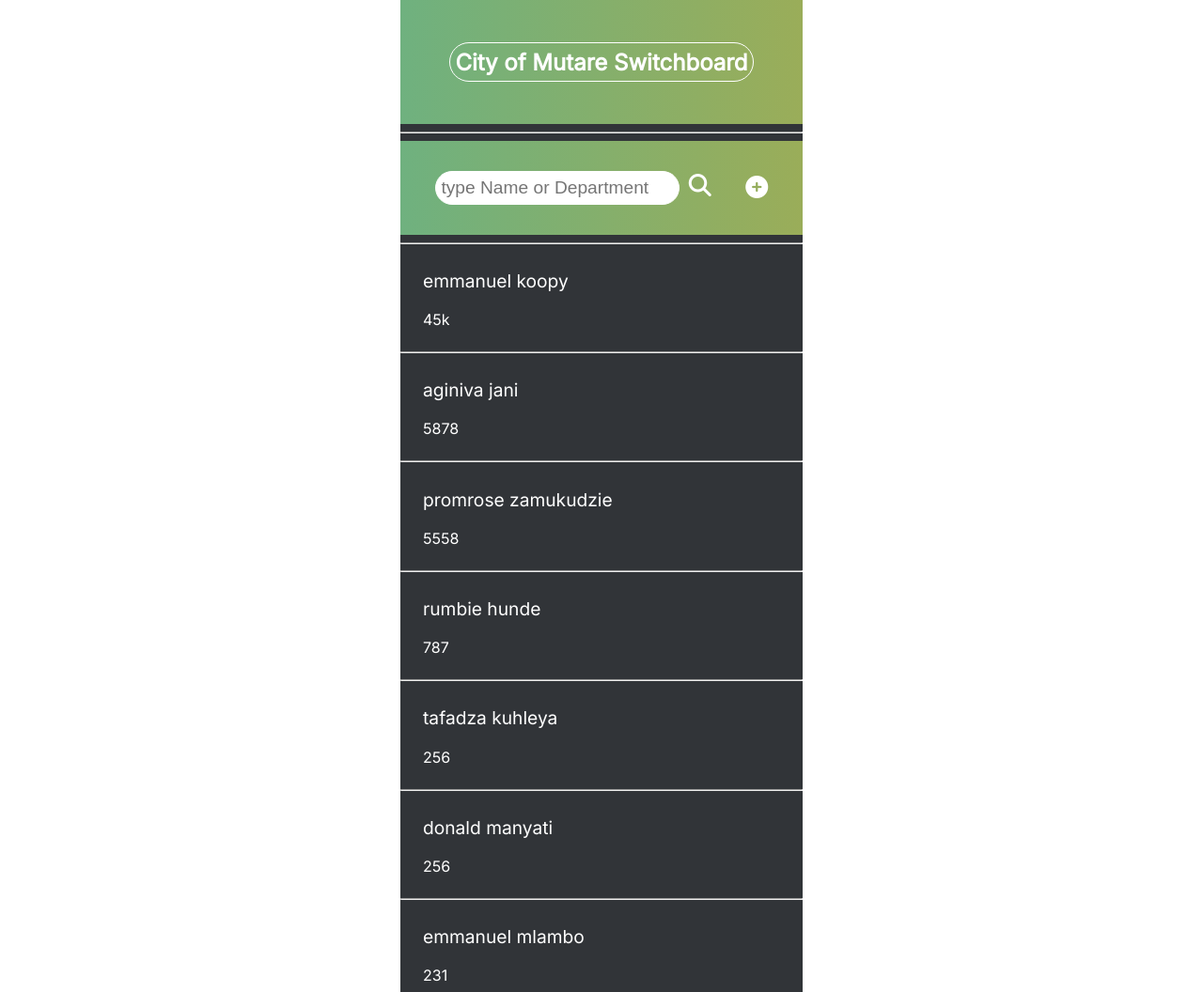
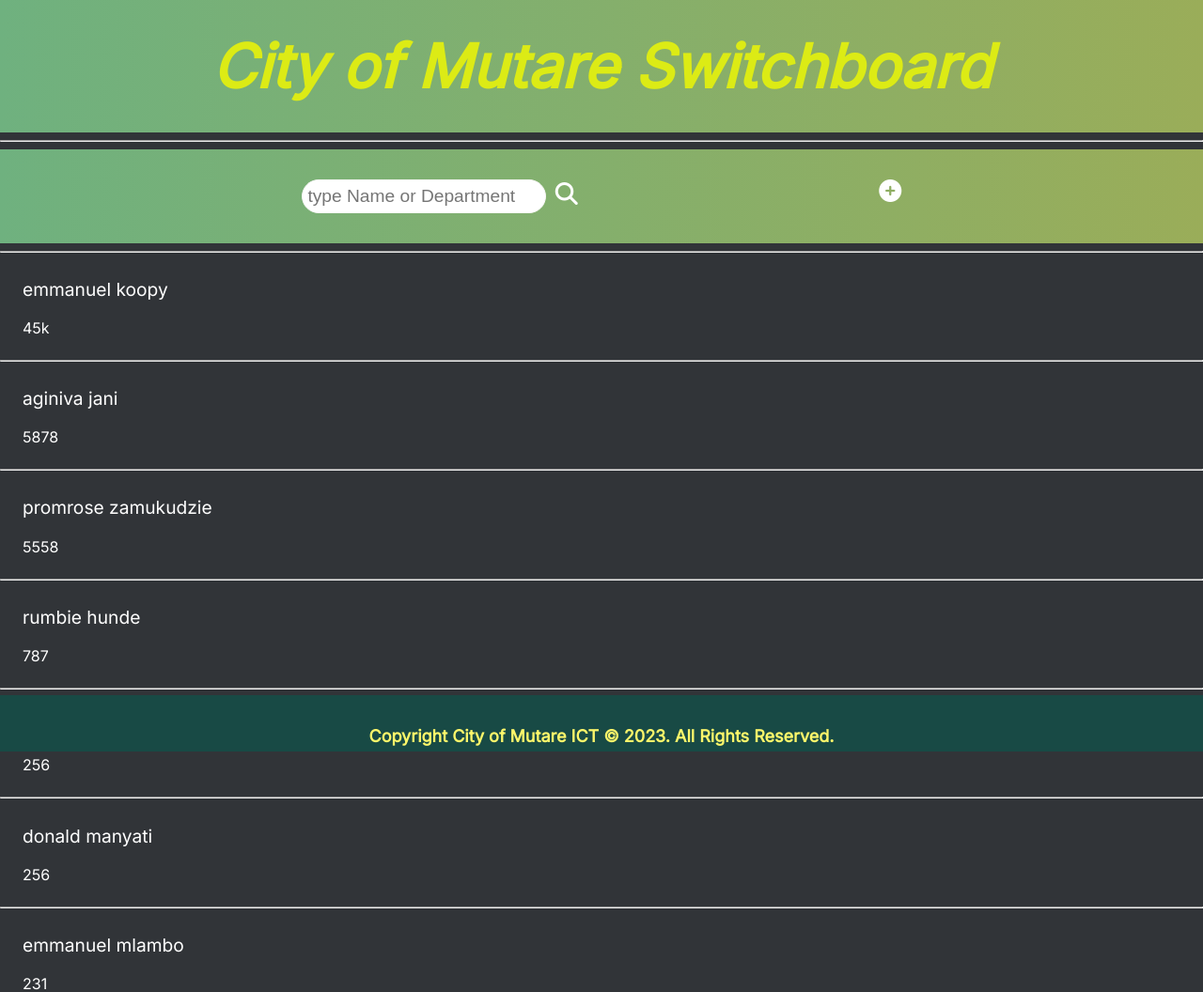
Before and after one commit to EmmanueLMlambo/contactlist, a Django app: page / in a window 1280 px wide. Shown: the top 1056 px of the page at 94% size. Run offline with Django 4.2, Linux system fonts and the light colour scheme; data comes from the database, SQL or seed files in the repository; both versions use the stored data as it was after the commit; some libraries are stand-ins or nearby versions.

Commit message:
make some changes on headings and padding

```diff
--- a/static/style-edit.css
+++ b/static/style-edit.css
@@ -8,7 +8,7 @@ body{
 }
 
 .container{
-	max-width: 428px;
+
 	margin: 0 auto;
 	background-color: #313438;
 	min-height: 100vh;
--- a/static/style-profile.css
+++ b/static/style-profile.css
@@ -8,7 +8,7 @@ body{
 }
 
 .container{
-	max-width: 428px;
+
 	margin: 0 auto;
 	background-color: #313438;
 	min-height: 100vh;
--- a/static/style.css
+++ b/static/style.css
@@ -4,7 +4,7 @@ body{
 }
 
 .container{
-	max-width: 428px;
+	max-width: none;
 	margin: 0 auto;
 	background-color: #313438;
 	height: 100vh;
@@ -17,18 +17,36 @@ a{
 .header{
 	display: flex;
 	justify-content: space-evenly;
-	color: #fff;
+	color: #dceb15;
 	background: linear-gradient(90deg, rgba(111,177,127,1) 0%, rgba(154,173,89,1) 100%);
 	padding: 2em 0;
 	align-items: center;
+	font-style: italic;
+	font-weight: bold;
+}
+#search-area{
+	display: flex;
+	justify-content: space-evenly;
+	color: #dceb15;
+	background: linear-gradient(90deg, rgba(111,177,127,1) 0%, rgba(154,173,89,1) 100%);
+	padding: 2em 0;
+	align-items: left;
+
+}
+
+h1{
+	font-size: 64px;
+	margin-top: 0%;
+	margin-bottom: 0%;
 }
 
 .contact-search{
 	font-size: 1.2em;
 	padding:.3em .3em;
 	border-radius: 100px;
-	border:1px solid white;
+	border:1px solid rgb(248, 247, 247);
 	outline: none;
+
 }
 
 
@@ -67,15 +85,6 @@ hr{
 	text-transform: lowercase;
 }
 
-/*.land_number{
-	color: #c72b2b;
-	width: 6em;
-	text-align: center;
-	padding: .4em .5em;
-	border-radius: 100px;
-	border-top-left-radius: 0;
-	background-color: #75A85E;
-}*/
 
 .contact-section{
 	display: flex;
@@ -92,3 +101,14 @@ hr{
 .text{
 	padding-left: 1em;
 }
+#footer{
+
+	position: fixed;
+	left: 0;
+	bottom: 0;
+	height: 60px;
+	width: 100%;
+	background-color: #184a45;
+	color: #fcf66a;
+	text-align: center;
+}
--- a/templates/index.html
+++ b/templates/index.html
@@ -4,7 +4,7 @@
 <html>
 <head>
 	<meta charset="UTF-8">
-    <meta name="viewport" content="width=device-width, initial-scale=1.0">
+    <meta name="viewport" content="width=device-width, height=device-height, initial-scale=1.0">
     <link rel="stylesheet" type="text/css" href="{% static 'style.css' %}">
 
 	<link rel="preconnect" href="https://fonts.gstatic.com">
@@ -21,14 +21,15 @@
 
 		<!--this id the added coontent -->
 		<header class="header">
-			<h1 class="contact-search" > <b style="font-size: 24px;"> City of Mutare Switchboard </b></h1>
+			<h1>
+				City of Mutare Switchboard </h1>
 					</header>
 					<hr>
 
 					<!--end of added content-->
 
 		<!--  SEARCH FORM -->
-		<header class="header">
+		<header id="search-area">
 
 			<form action="/" method="GET" class="search-bar" id='search-form'>
 
@@ -63,6 +64,19 @@
 				{% empty %}
 				<h3 style="color:#fff; padding:20px" > No contacts found..</h3>
 			{% endfor %}
+			</ul>
+			</section>
+			</div>
+
+
+
+<div class="fixed-bottom" id="footer">
+
+<div class="coca" style="padding-top: 15px;font-style:cambria ; font-size: 18px; font-weight: bold;">
+<p>Copyright City of Mutare ICT © 2023. All Rights Reserved.</p>
+</div>
+</div>
+
 
 
 </body>
```
Also changed, not shown: static/style-delete.css (deleted, +0 -93 lines), db.sqlite3.
